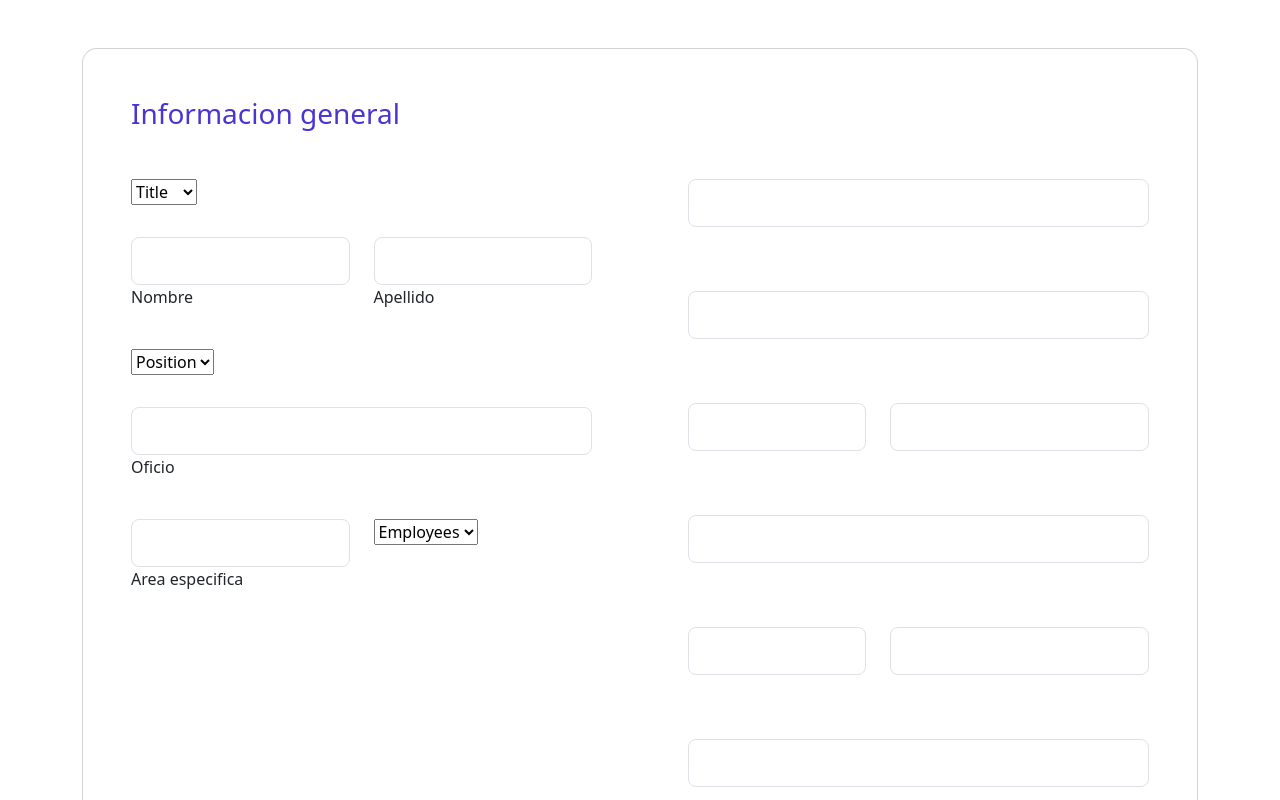
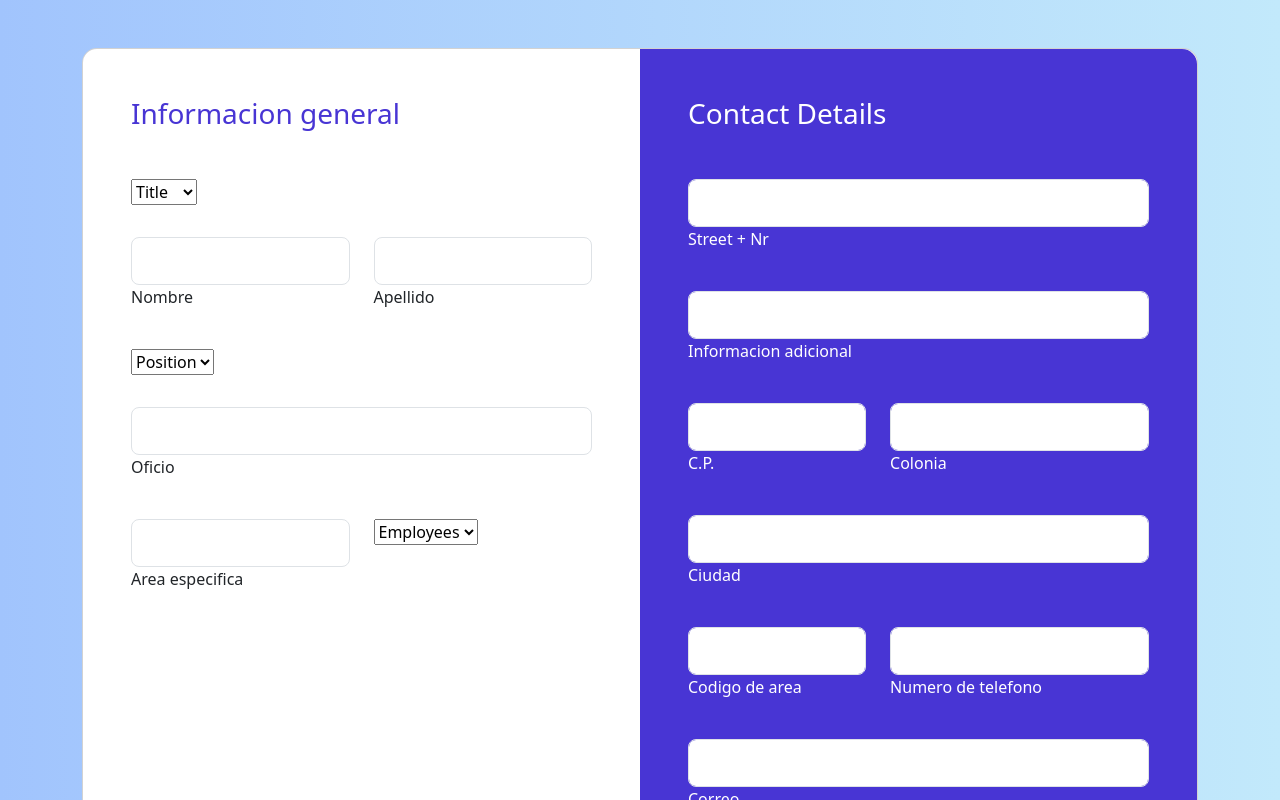
Before and after one commit to Frida-Ortiz/Chambitas, an Angular app in the folder chambitas/: page /registro in a window 1280 px wide. Shown: the top 800 px of the page. Built offline with nearby package versions, Linux system fonts and the light colour scheme.

Commit message:
Styles registro

```diff
--- a/chambitas/src/app/pages/registro/registro.component.css
+++ b/chambitas/src/app/pages/registro/registro.component.css
@@ -0,0 +1,41 @@
+@media (min-width: 1025px) {
+  .h-custom {
+  height: 100vh !important;
+  }
+  }
+  .card-registration .select-input.form-control[readonly]:not([disabled]) {
+  font-size: 1rem;
+  line-height: 2.15;
+  padding-left: .75em;
+  padding-right: .75em;
+  }
+  .card-registration .select-arrow {
+  top: 13px;
+  }
+
+  .gradient-custom-2 {
+  /* fallback for old browsers */
+  background: #a1c4fd;
+
+  /* Chrome 10-25, Safari 5.1-6 */
+  background: -webkit-linear-gradient(to right, rgba(161, 196, 253, 1), rgba(194, 233, 251, 1));
+
+  /* W3C, IE 10+/ Edge, Firefox 16+, Chrome 26+, Opera 12+, Safari 7+ */
+  background: linear-gradient(to right, rgba(161, 196, 253, 1), rgba(194, 233, 251, 1))
+  }
+
+  .bg-indigo {
+  background-color: #4835d4;
+  }
+  @media (min-width: 992px) {
+  .card-registration-2 .bg-indigo {
+  border-top-right-radius: 15px;
+  border-bottom-right-radius: 15px;
+  }
+  }
+  @media (max-width: 991px) {
+  .card-registration-2 .bg-indigo {
+  border-bottom-left-radius: 15px;
+  border-bottom-right-radius: 15px;
+  }
+  }
```
